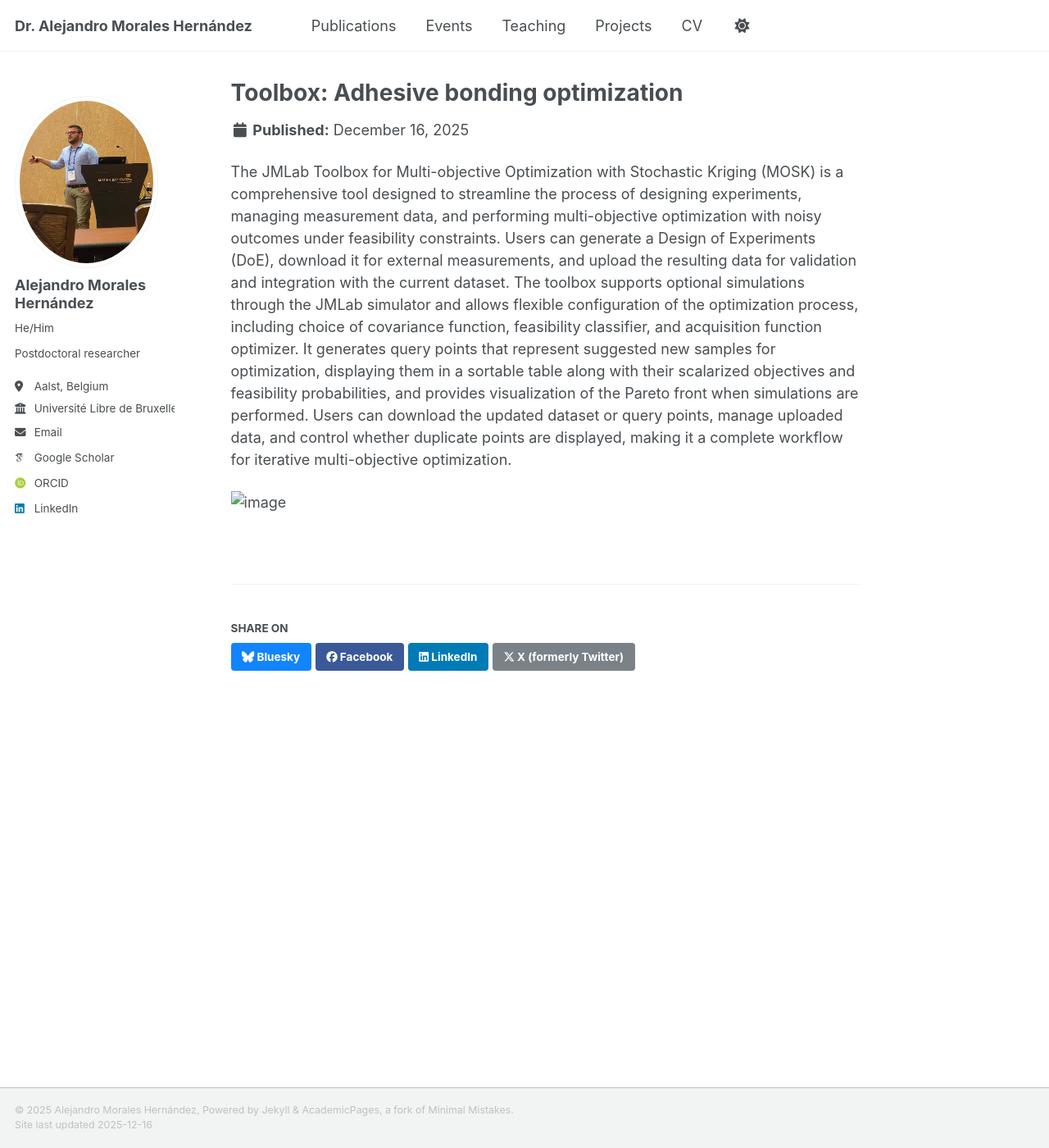
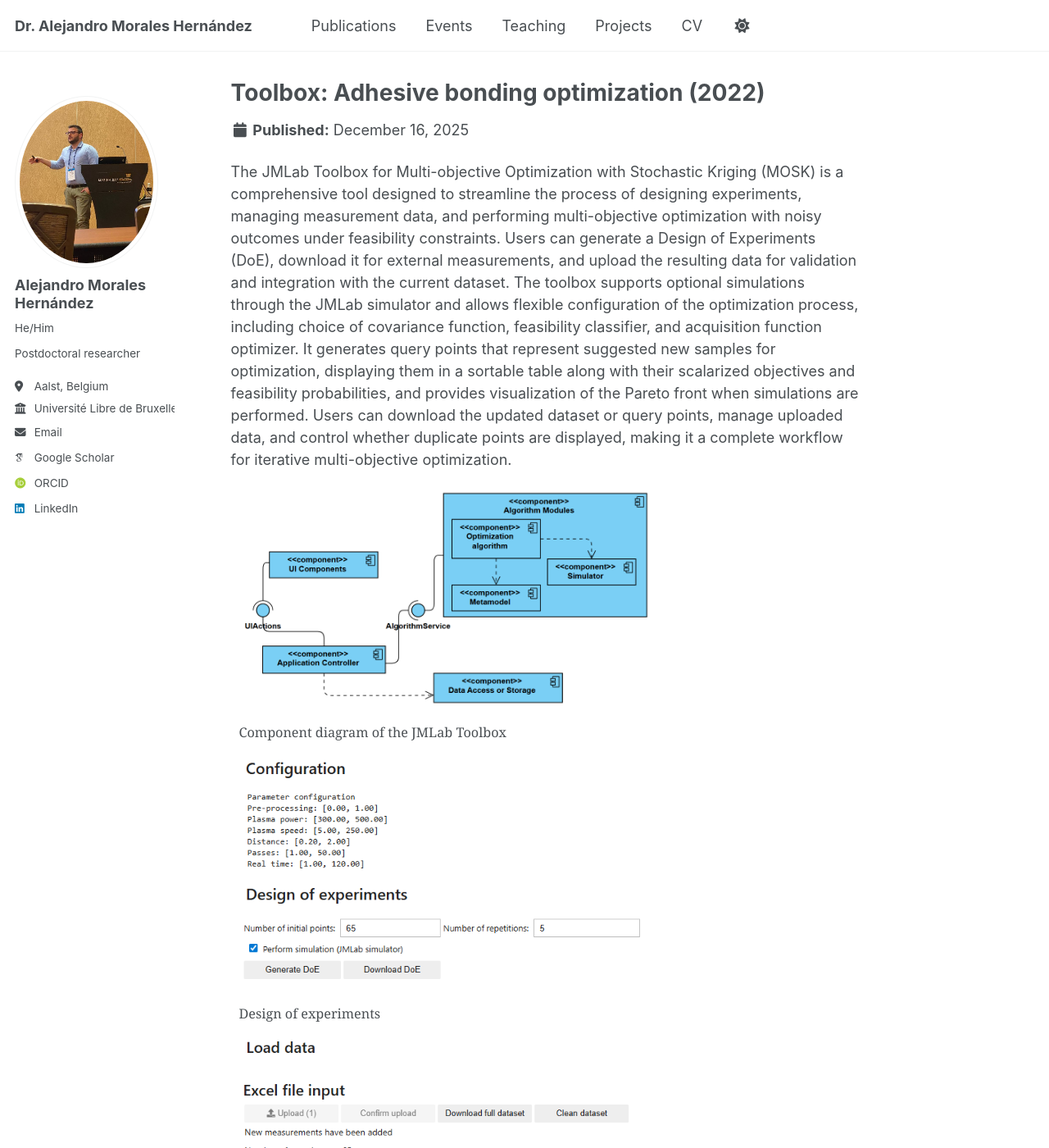
Before and after one commit to alejandro3500/alejandro3500.github.io, a Jekyll site: the page built from _software/2022-Toolbox_JMLAB.md, in a window 1280 px wide and 1400 px high. Shown: the whole window at 82% size. Built offline with Jekyll 4.4.1, drawn with Linux system fonts in a browser that asks for light colours; some web fonts are replaced; a script that is not in the unit is left out; some of the changed text lies outside the part shown.

Commit message:
Adding JMLabToolBox

```diff
--- a/_software/2022-Toolbox_JMLAB.md
+++ b/_software/2022-Toolbox_JMLAB.md
@@ -1,9 +1,35 @@
 ---
-title: "Toolbox: Adhesive bonding optimization"
+title: "Toolbox: Adhesive bonding optimization (2022)"
 excerpt: ""
 collection: portfolio
 ---
 
 The JMLab Toolbox for Multi-objective Optimization with Stochastic Kriging (MOSK) is a comprehensive tool designed to streamline the process of designing experiments, managing measurement data, and performing multi-objective optimization with noisy outcomes under feasibility constraints. Users can generate a Design of Experiments (DoE), download it for external measurements, and upload the resulting data for validation and integration with the current dataset. The toolbox supports optional simulations through the JMLab simulator and allows flexible configuration of the optimization process, including choice of covariance function, feasibility classifier, and acquisition function optimizer. It generates query points that represent suggested new samples for optimization, displaying them in a sortable table along with their scalarized objectives and feasibility probabilities, and provides visualization of the Pareto front when simulations are performed. Users can download the updated dataset or query points, manage uploaded data, and control whether duplicate points are displayed, making it a complete workflow for iterative multi-objective optimization.
 
-![image](images/JMLabToolbox_component_diagram.png)
+<figure style="float: left; margin: 0 0 10px 10px; width: 500px;">
+  <img src="../../images/JMLabToolbox_component_diagram.png" alt="JMLabToolbox_DC" style="width: 100%;">
+  <figcaption style="font-size: 0.9em; text-align: center;">
+    Component diagram of the JMLab Toolbox
+  </figcaption>
+</figure>
+
+<figure style="float: left; margin: 0 0 10px 10px; width: 500px;">
+  <img src="../../images/JMLabToolbox_DOE.png" alt="JMLabToolbox_DC" style="width: 100%;">
+  <figcaption style="font-size: 0.9em; text-align: center;">
+    Design of experiments
+  </figcaption>
+</figure>
+
+<figure style="float: left; margin: 0 0 10px 10px; width: 500px;">
+  <img src="../../images/JMLabToolbox_LoadData.png" alt="JMLabToolbox_LD" style="width: 100%;">
+  <figcaption style="font-size: 0.9em; text-align: center;">
+    Loading experiments
+  </figcaption>
+</figure>
+
+<figure style="float: left; margin: 0 0 10px 10px; width: 500px;">
+  <img src="../../images/JMLabToolbox_Optimization.png" alt="JMLabToolbox_Opt" style="width: 100%;">
+  <figcaption style="font-size: 0.9em; text-align: center;">
+    Obtaining new sampling points for the experts
+  </figcaption>
+</figure>
```
Also changed, not shown: _portfolio/2023-torres.md (+1 -1 lines), _portfolio/2024-time-series.md (+1 -1 lines), images/JMLabToolbox_DOE.png (added), images/JMLabToolbox_LoadData.png (added), images/JMLabToolbox_Optimization.png (added).
